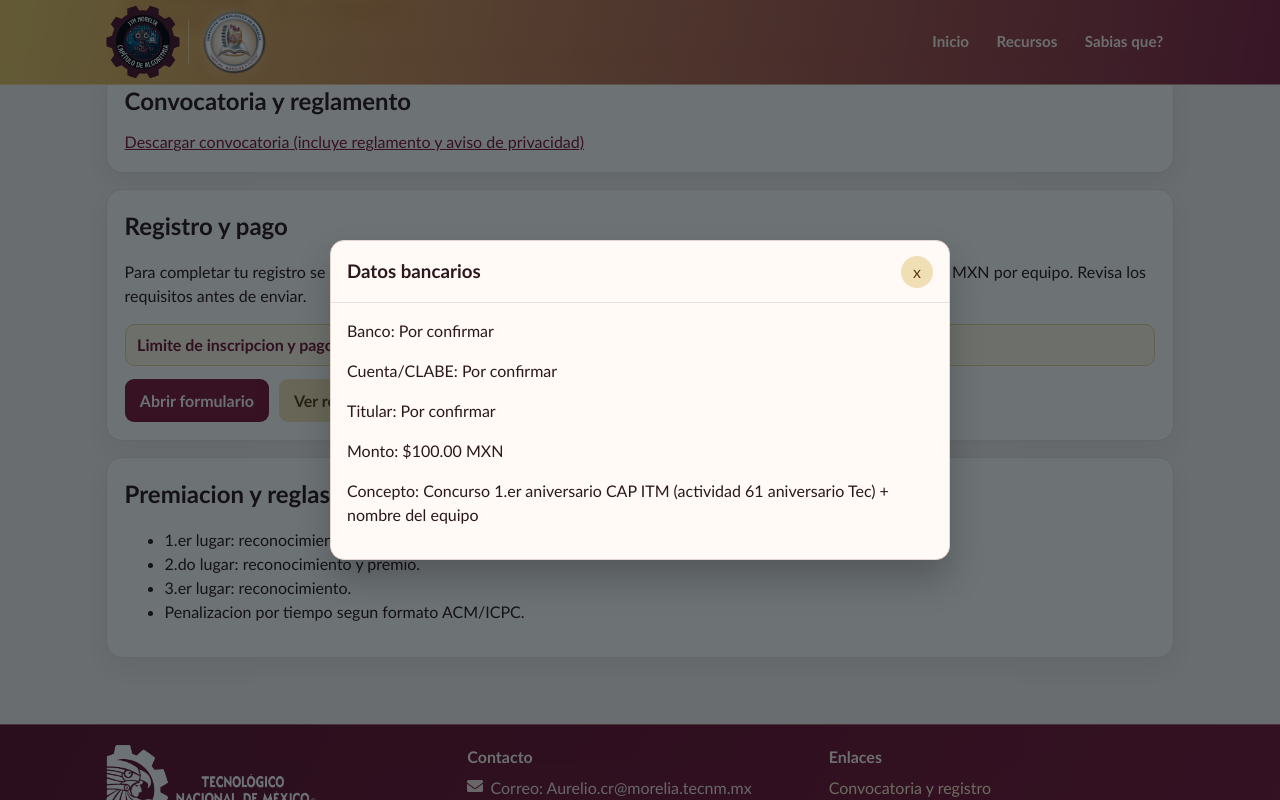
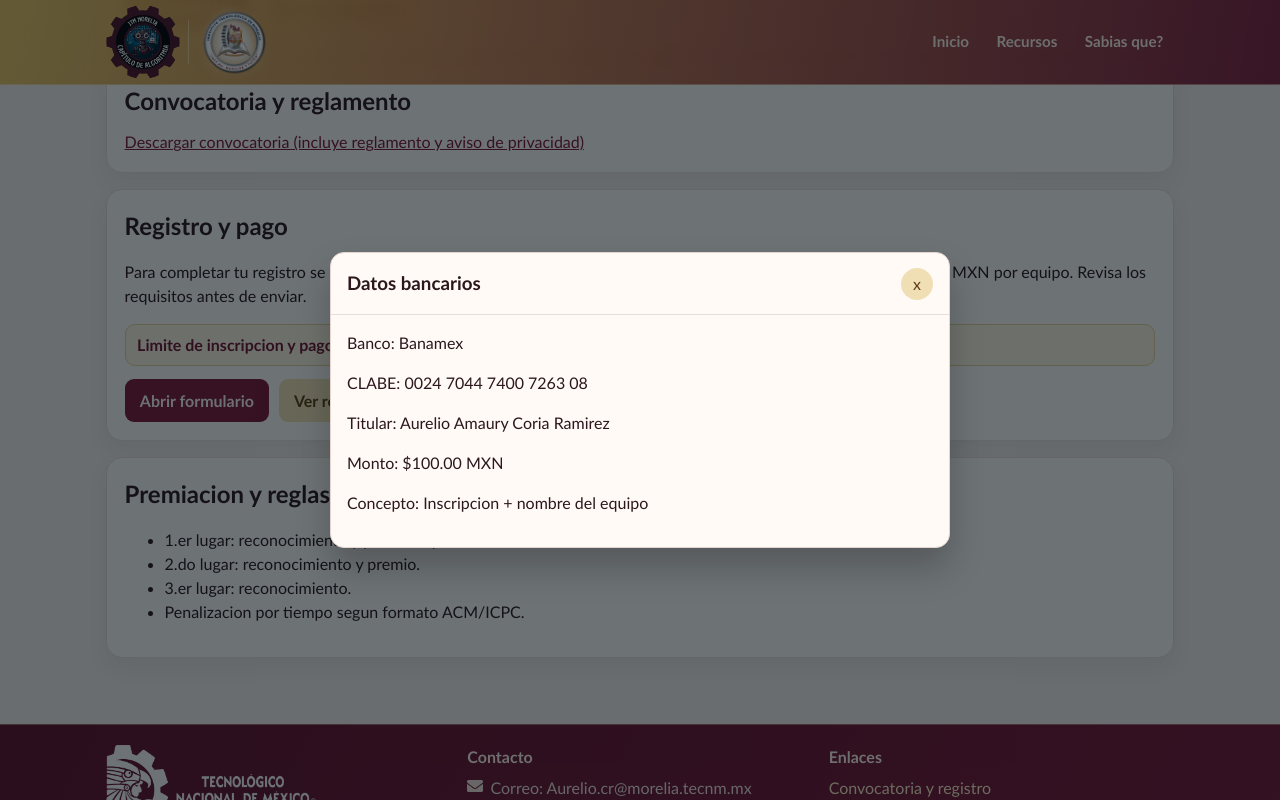
Before and after one commit to Cruzdev0131/concurso_61aniversario_itm, a React (Vite) app: page /concurso in a window 1280 px wide. Both pictures are taken after a click on the button "Ver info bancaria". Shown: the part 2035-2835 px from the top of the page. Built offline with nearby package versions, Linux system fonts and the light colour scheme.

Commit message:
fix footer

```diff
--- a/src/pages/ConcursoPage.tsx
+++ b/src/pages/ConcursoPage.tsx
@@ -168,11 +168,11 @@ export function ConcursoPage() {
           </article>
           <article>
             <h3>Lugar</h3>
-            <p>Instituto Tecnologico de Morelia, Michoacan</p>
+            <p>Sala O, edificio O, Campus 1 (Instituto Tecnologico de Morelia)</p>
           </article>
           <article>
             <h3>Modalidad</h3>
-            <p>Presencial, equipos de hasta 3 integrantes</p>
+            <p>Presencial</p>
           </article>
           <article>
             <h3>Plataforma</h3>
@@ -306,11 +306,11 @@ export function ConcursoPage() {
         onClose={() => setOpenModal(null)}
         title="Datos bancarios"
       >
-        <p>Banco: Por confirmar</p>
-        <p>Cuenta/CLABE: Por confirmar</p>
-        <p>Titular: Por confirmar</p>
+        <p>Banco: Banamex</p>
+        <p>CLABE: 0024 7044 7400 7263 08</p>
+        <p>Titular: Aurelio Amaury Coria Ramirez</p>
         <p>Monto: $100.00 MXN</p>
-        <p>Concepto: Concurso 1.er aniversario CAP ITM (actividad 61 aniversario Tec) + nombre del equipo</p>
+        <p>Concepto: Inscripcion + nombre del equipo</p>
       </Modal>
 
       <Modal
```
